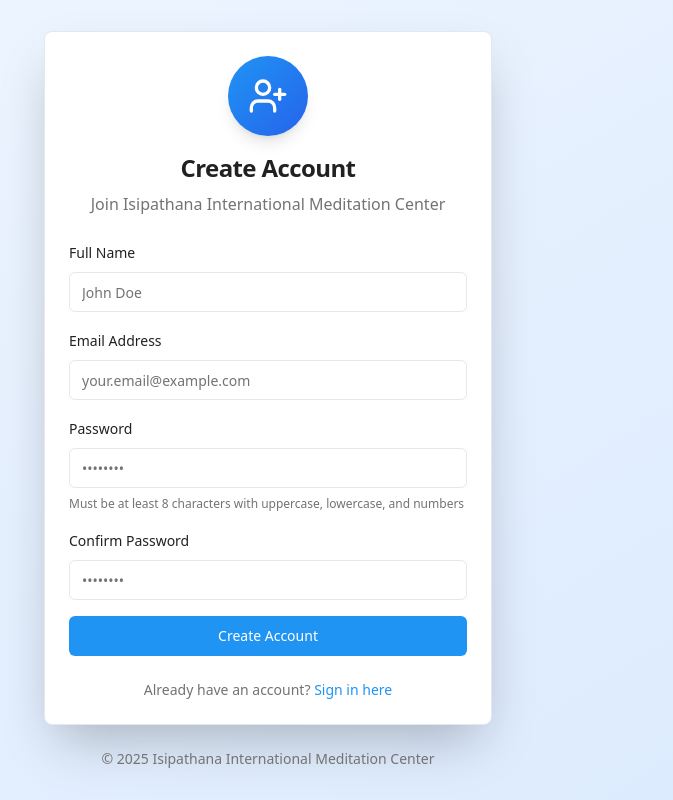
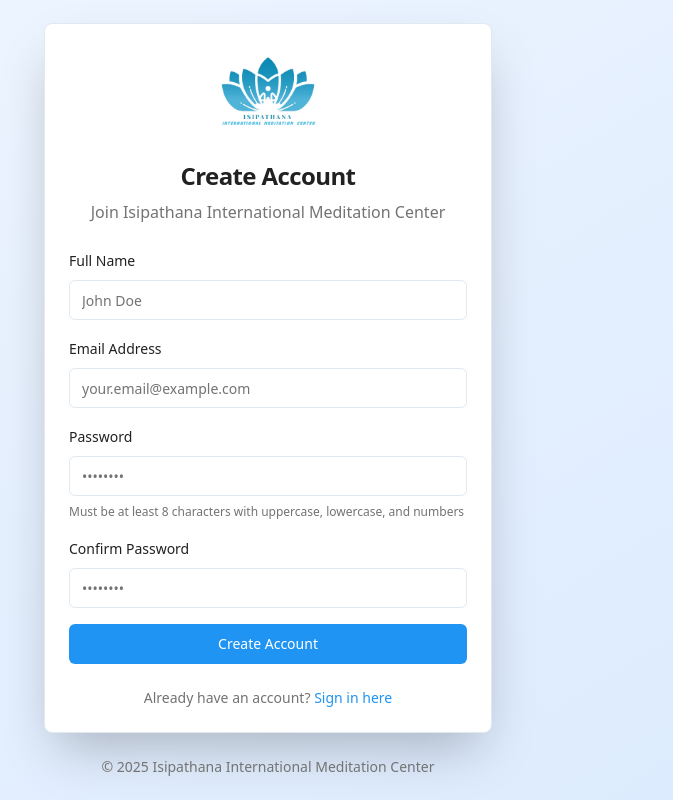
Before and after one commit to sathirauop/MeditationCenterUI, a Next.js app: page /register in a window 1280 px wide. Shown: the whole page, without its empty margins (372-1045 px from the left). Built offline with nearby package versions, Linux system fonts and the light colour scheme; no server answers.

Commit message:
Changed the logos on both login and registration pages

```diff
--- a/app/login/page.js
+++ b/app/login/page.js
@@ -7,12 +7,13 @@ import { useForm } from 'react-hook-form';
 import { zodResolver } from '@hookform/resolvers/zod';
 import { z } from 'zod';
 import Link from 'next/link';
+import Image from 'next/image';
 import { Button } from '@/components/ui/button';
 import { Input } from '@/components/ui/input';
 import { Label } from '@/components/ui/label';
 import { Card, CardContent, CardDescription, CardFooter, CardHeader, CardTitle } from '@/components/ui/card';
 import { Alert, AlertDescription } from '@/components/ui/alert';
-import { Lightbulb, Loader2, AlertCircle } from 'lucide-react';
+import { Loader2, AlertCircle } from 'lucide-react';
 
 // Login form validation schema
 const loginSchema = z.object({
@@ -86,8 +87,14 @@ export default function LoginPage() {
       <div className="w-full max-w-md space-y-6">
         <Card className="shadow-2xl">
           <CardHeader className="space-y-4 text-center">
-            <div className="w-20 h-20 mx-auto rounded-full bg-gradient-to-br from-primary to-blue-600 flex items-center justify-center shadow-lg">
-              <Lightbulb className="w-10 h-10 text-white" />
+            <div className="w-24 h-24 mx-auto relative">
+              <Image
+                src="/images/Logo1.jpeg"
+                alt="Isipathana Meditation Center Logo"
+                fill
+                className="object-contain"
+                priority
+              />
             </div>
             <div>
               <CardTitle className="text-2xl font-bold">Welcome Back</CardTitle>
--- a/app/register/page.js
+++ b/app/register/page.js
@@ -7,12 +7,13 @@ import { useForm } from 'react-hook-form';
 import { zodResolver } from '@hookform/resolvers/zod';
 import { z } from 'zod';
 import Link from 'next/link';
+import Image from 'next/image';
 import { Button } from '@/components/ui/button';
 import { Input } from '@/components/ui/input';
 import { Label } from '@/components/ui/label';
 import { Card, CardContent, CardDescription, CardFooter, CardHeader, CardTitle } from '@/components/ui/card';
 import { Alert, AlertDescription } from '@/components/ui/alert';
-import { UserPlus, Loader2, AlertCircle, CheckCircle2 } from 'lucide-react';
+import { Loader2, AlertCircle, CheckCircle2 } from 'lucide-react';
 
 // Registration form validation schema
 const registerSchema = z
@@ -111,8 +112,14 @@ export default function RegisterPage() {
       <div className="w-full max-w-md space-y-6">
         <Card className="shadow-2xl">
           <CardHeader className="space-y-4 text-center">
-            <div className="w-20 h-20 mx-auto rounded-full bg-gradient-to-br from-primary to-blue-600 flex items-center justify-center shadow-lg">
-              <UserPlus className="w-10 h-10 text-white" />
+            <div className="w-24 h-24 mx-auto relative">
+              <Image
+                src="/images/Logo1.jpeg"
+                alt="Isipathana Meditation Center Logo"
+                fill
+                className="object-contain"
+                priority
+              />
             </div>
             <div>
               <CardTitle className="text-2xl font-bold">Create Account</CardTitle>
```
